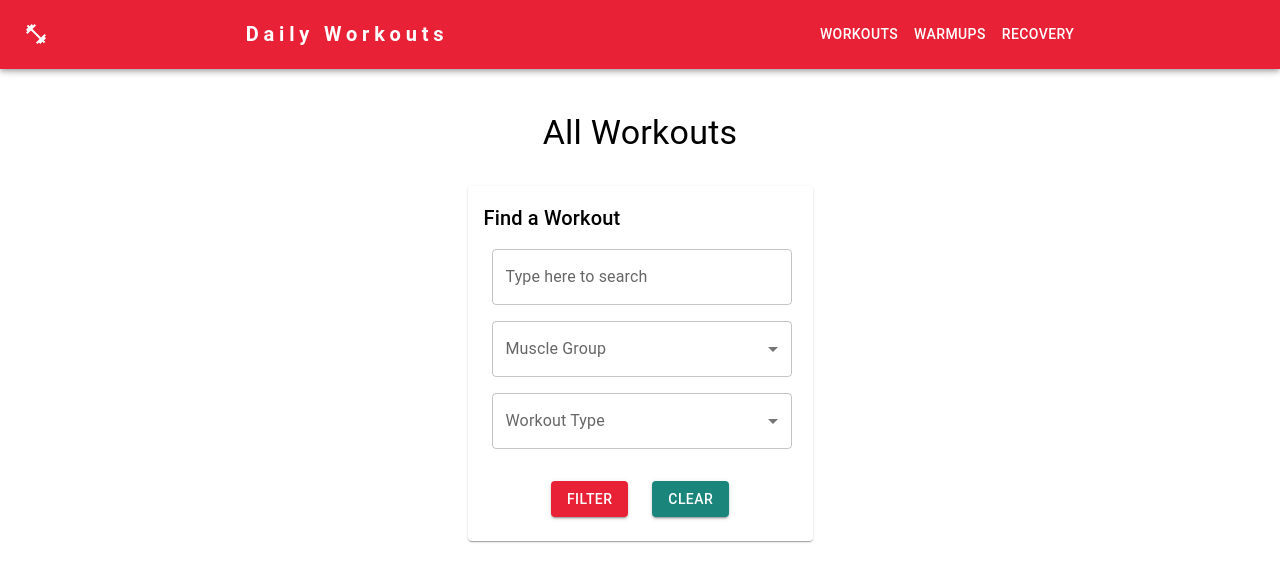
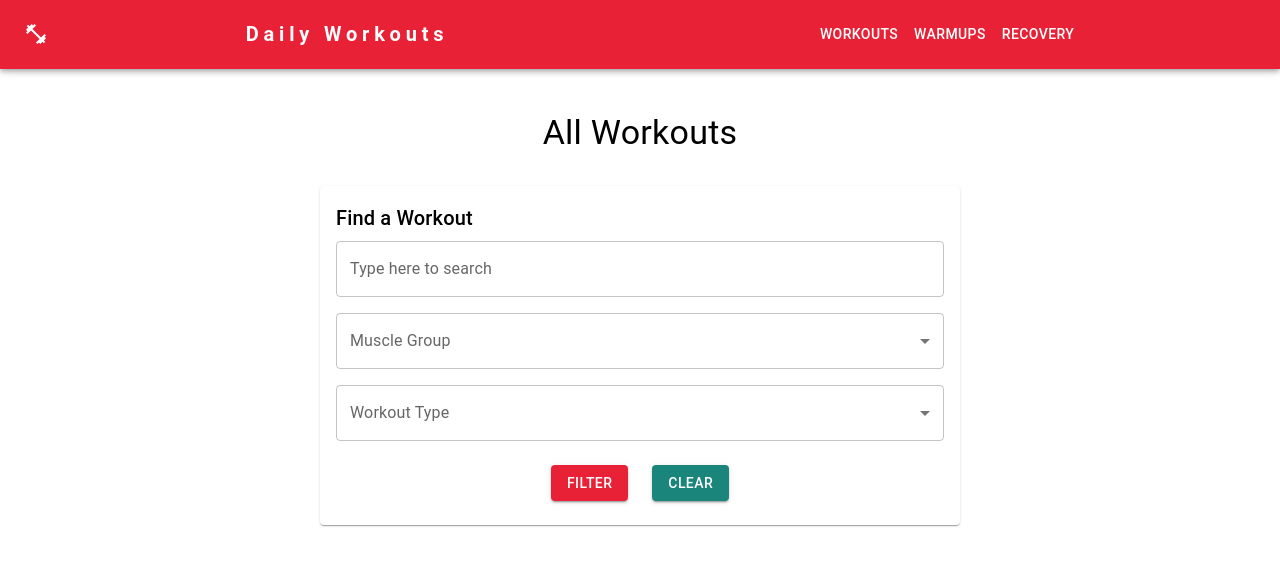
Before and after one commit to BBGard/daily-workouts, a React (Create React App) app: page /workouts in a window 1280 px wide. Shown: the top 571 px of the page. Built offline with nearby package versions, Linux system fonts and the light colour scheme; grey boxes are pictures that could not be loaded.

Commit message:
Increased filter card layout width

```diff
--- a/src/Pages/Workouts.jsx
+++ b/src/Pages/Workouts.jsx
@@ -141,7 +141,7 @@ const handleWorkoutTypeChange = (event) => {
         All Workouts
       </Typography>
 
-      <Card sx={{ maxWidth: 345, margin: "2rem auto", padding: "1rem" }}>
+      <Card sx={{ maxWidth: 640, margin: "2rem auto", padding: "1rem" }}>
         <Typography
           variant="h6"
           component="h6"
@@ -152,7 +152,7 @@ const handleWorkoutTypeChange = (event) => {
           Find a Workout
         </Typography>
 
-        <FormControl sx={{ m: 1, width: 300 }}>
+        <FormControl sx={{ width: "100%" }}>
           {/* Keyword search */}
           <TextField
             id="keyword-search"
@@ -168,7 +168,7 @@ const handleWorkoutTypeChange = (event) => {
 
 
 
-        <FormControl label='Muscle Group' variant='outlined' sx={{ m: 1, width: 300 }}>
+        <FormControl label='Muscle Group' variant='outlined' sx={{ marginTop: "1rem", width: "100%" }}>
           <InputLabel id="muscle-group-label">Muscle Group</InputLabel>
           <Select
             labelId="muscle-group-label"
@@ -188,7 +188,7 @@ const handleWorkoutTypeChange = (event) => {
             ))}
           </Select>
         </FormControl>
-        <FormControl sx={{ m: 1, width: 300 }}>
+        <FormControl sx={{ marginTop: "1rem", width: "100%" }}>
           <InputLabel id="workout-type-label">Workout Type</InputLabel>
           <Select
             labelId="workout-type-label"
```
